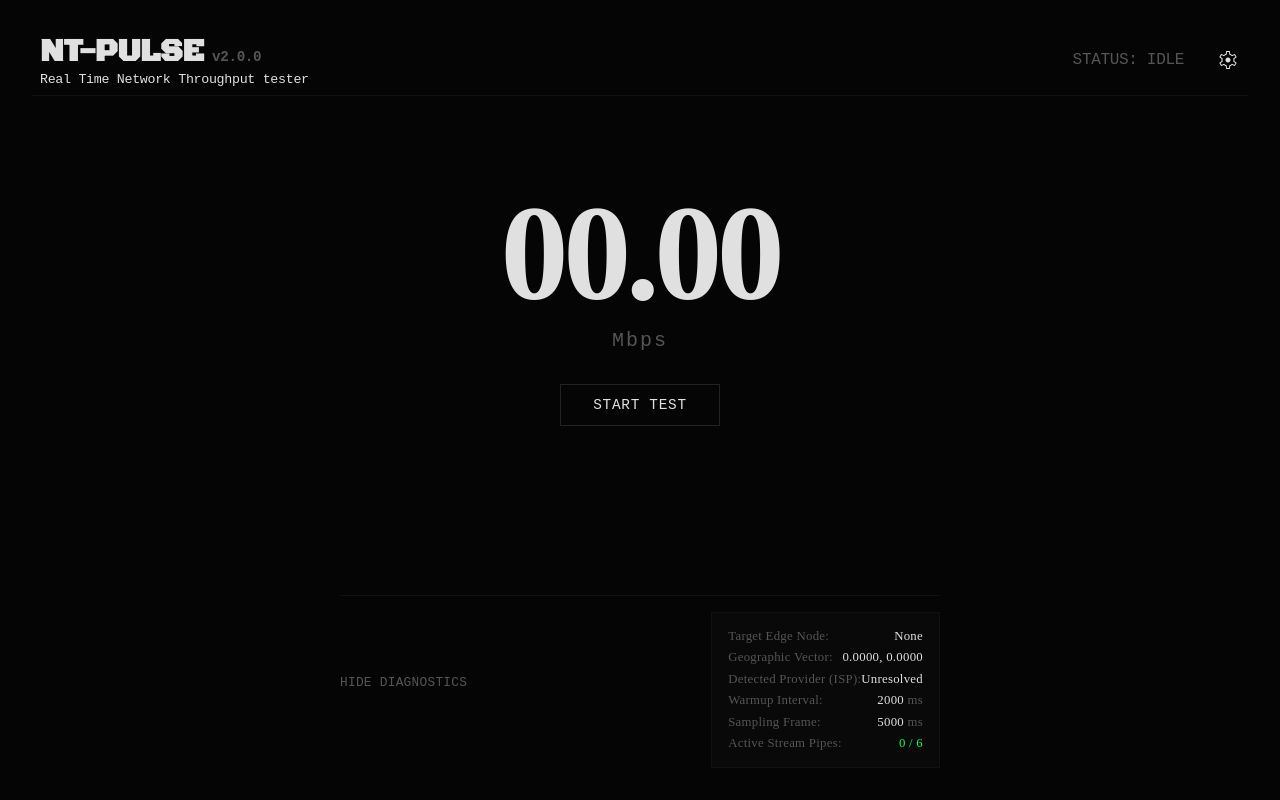
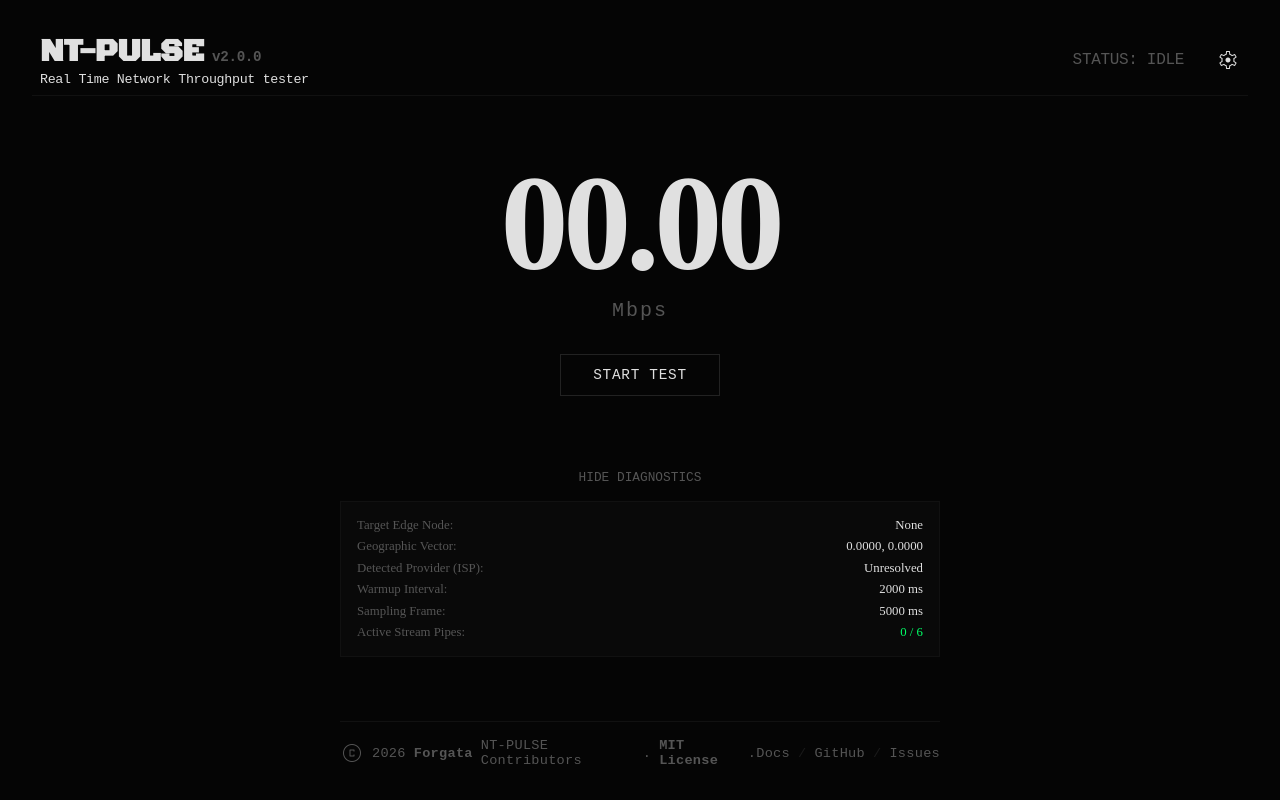
Before and after one commit to Forgata/nt-pulse, a website: page public/index.html in a window 1280 px wide. Both pictures are taken after a click on the element "SHOW DIAGNOSTICS". Drawn offline with nearby package versions, Linux system fonts and the light colour scheme; a web font is replaced by a local one.

Commit message:
feat: enhance SEO metadata and improve diagnostics section layout

```diff
--- a/public/index.html
+++ b/public/index.html
@@ -3,12 +3,49 @@
   <head>
     <meta charset="UTF-8" />
     <meta name="viewport" content="width=device-width, initial-scale=1.0" />
+    <meta
+      name="description"
+      content="A lightweight, high-density real-time network throughput tester to analyze bare-metal connection performance."
+    />
+    <meta
+      name="keywords"
+      content="network throughput, speed test, latency, NT-Pulse, internet speed, network metrics, bandwidth tester, fast.com, throughput, network speed, bandwidth speed, mbps"
+    />
+    <meta name="author" content="Forgata" />
+
+    <meta property="og:type" content="website" />
+    <meta
+      property="og:title"
+      content="NT Pulse | Real Time Network Throughput"
+    />
+    <meta
+      property="og:description"
+      content="Test your connection instantly with a clinical, high-density real-time network throughput tool."
+    />
+    <meta property="og:url" content="https://nt-pulse.vercel.app/" />
+    <meta
+      property="og:image"
+      content="https://nt-pulse.vercel.app/og-image.png"
+    />
+
+    <meta property="twitter:card" content="summary_large_image" />
+    <meta
+      property="twitter:title"
+      content="NT Pulse | Real Time Network Throughput"
+    />
+    <meta
+      property="twitter:description"
+      content="Test your connection instantly with a clinical, high-density real-time network throughput tool."
+    />
+
+    <link rel="canonical" href="https://your-primary-domain.com/" />
     <link rel="stylesheet" href="style.css" />
+    <link rel="shortcut icon" href="favicon.png" type="image/png" />
     <link
+      href="https://fonts.googleapis.com/css2?family=Material+Symbols+Outlined:opsz,wght,FILL,GRAD@20..48,100..700,0..1,-50..200"
       rel="stylesheet"
-      href="https://fonts.googleapis.com/css2?family=Material+Symbols+Outlined:opsz,wght,FILL,GRAD@20..48,100..700,0..1,-50..200&icon_names=settings"
     />
-    <title>NT-Pulse</title>
+    <title>NT Pulse | Real Time Network Throughput</title>
   </head>
   <body>
     <header>
@@ -32,37 +69,73 @@
       </div>
     </main>
 
-    <footer>
+    <section class="diagnostics">
       <div id="diag-toggle" class="diagnostics-toggle">Show Diagnostics</div>
       <div id="diag-panel" class="diagnostics-panel">
+        <dl>
           <div class="data-row">
-          <span class="label">Target Edge Node:</span>
-          <span id="diag-node" class="value">None</span>
+            <dt class="label">Target Edge Node:</dt>
+            <dd id="diag-node" class="value">None</dd>
           </div>
+
           <div class="data-row">
-          <span class="label">Geographic Vector:</span>
-          <span id="diag-geo" class="value">0.0000, 0.0000</span>
+            <dt class="label">Geographic Vector:</dt>
+            <dd id="diag-geo" class="value">0.0000, 0.0000</dd>
           </div>
+
           <div class="data-row">
-          <span class="label">Detected Provider (ISP):</span>
-          <span id="diag-isp" class="value">Unresolved</span>
+            <dt class="label">Detected Provider (ISP):</dt>
+            <dd id="diag-isp" class="value">Unresolved</dd>
           </div>
+
           <div class="data-row">
-          <span class="label">Warmup Interval:</span>
-          <span class="label"
-            ><span id="diag-warmup" class="value">2000</span> ms</span
+            <dt class="label">Warmup Interval:</dt>
+            <dd class="value"><span id="diag-warmup">2000</span> ms</dd>
+          </div>
+
+          <div class="data-row">
+            <dt class="label">Sampling Frame:</dt>
+            <dd class="value"><span id="diag-sampling">5000</span> ms</dd>
+          </div>
+
+          <div class="data-row">
+            <dt class="label">Active Stream Pipes:</dt>
+            <dd id="diag-workers" class="value highlight">0 / 6</dd>
+          </div>
+        </dl>
+      </div>
+    </section>
+
+    <footer>
+      <div class="footer-left">
+        <span class="material-symbols-outlined"> copyright </span> 2026
+        <a href="https://github.com/Forgata" target="_blank" rel="noopener"
+          >Forgata</a
+        ><span>NT-PULSE Contributors</span>.
+        <a
+          href="https://github.com/Forgata/nt-pulse#MIT-1-ov-file"
+          target="_blank"
+          >MIT License</a
+        >.
+      </div>
+      <div class="footer-right">
+        <a
+          href="https://github.com/Forgata/nt-pulse#readme-ov-file"
+          target="_blank"
+          rel="noopener"
+          >Docs</a
         >
-        </div>
-        <div class="data-row">
-          <span class="label">Sampling Frame:</span>
-          <span class="label"
-            ><span id="diag-sampling" class="value">5000</span> ms</span
+        <span class="separator">/</span>
+        <a href="https://github.com/Forgata" target="_blank" rel="noopener"
+          >GitHub</a
         >
-        </div>
-        <div class="data-row">
-          <span class="label">Active Stream Pipes:</span>
-          <span id="diag-workers" class="value highlight">0 / 6</span>
-        </div>
+        <span class="separator">/</span>
+        <a
+          href="https://github.com/Forgata/nt-pulse/issues"
+          target="_blank"
+          rel="noopener"
+          >Issues</a
+        >
       </div>
     </footer>
 
```
Lines whose indentation alone changed are shown as unchanged.
